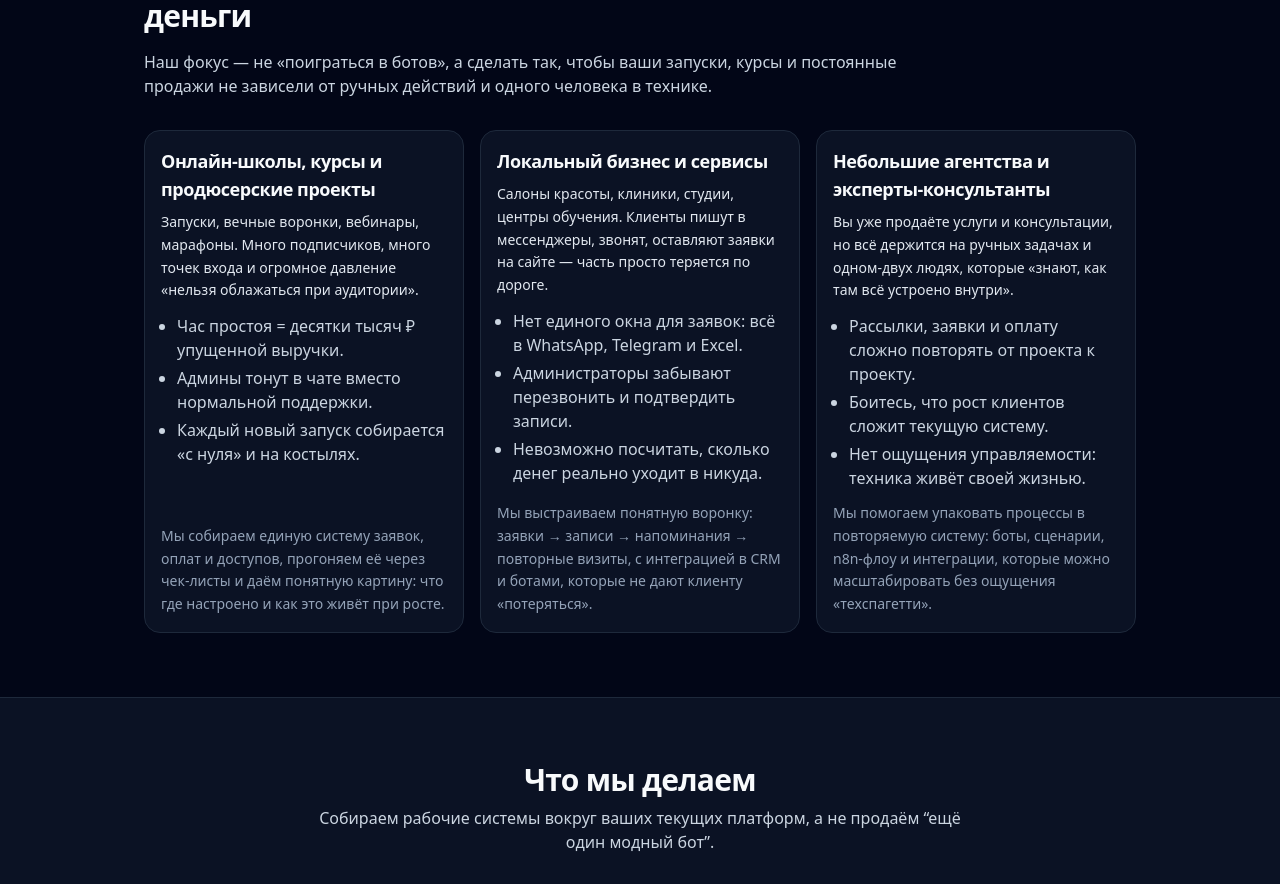
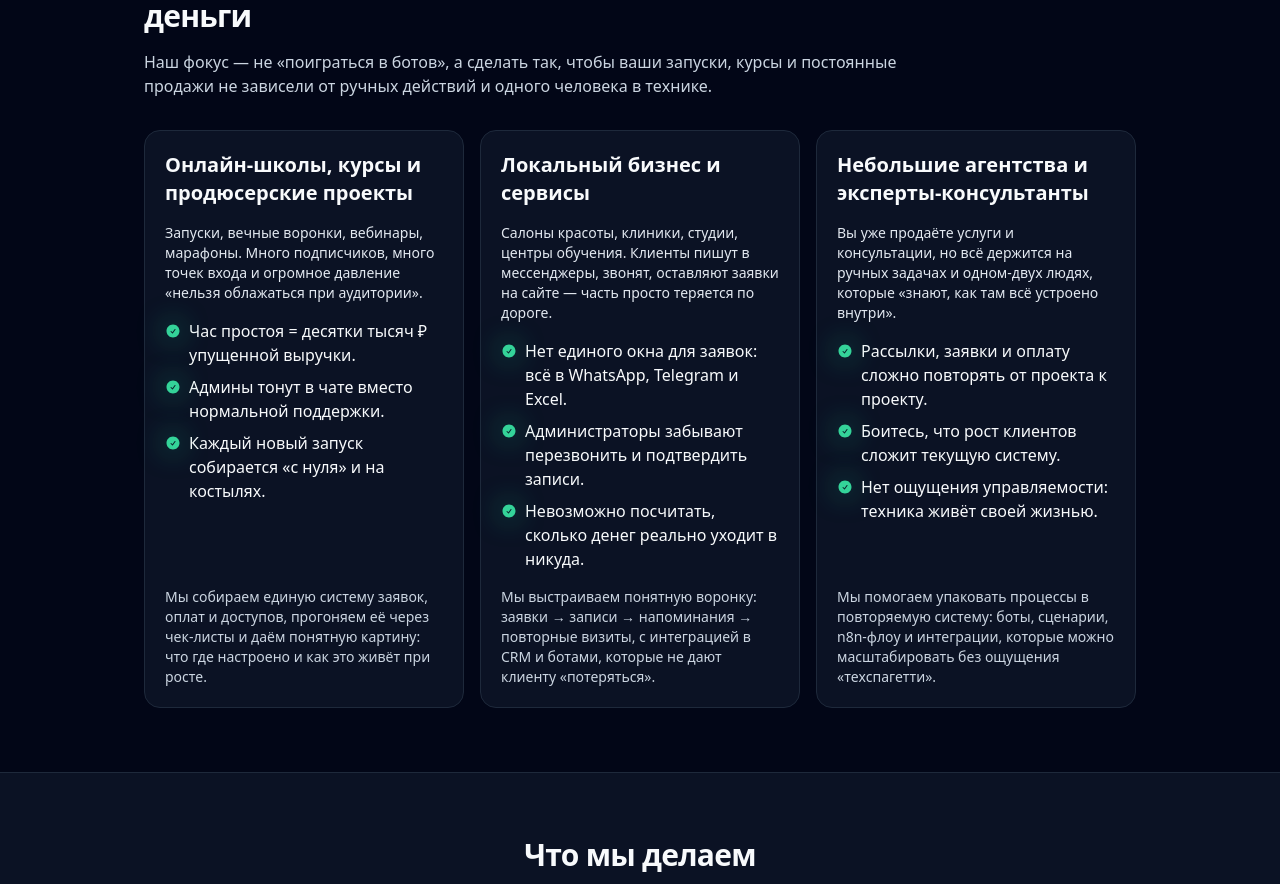
Before and after one commit to druzhbacompany/automatizator-site, a Next.js app: page / in a window 1280 px wide. Shown: the part 1666-2550 px from the top of the page. Built offline with nearby package versions, Linux system fonts and the light colour scheme.

Commit message:
feat: update segments styling and neon bullets

```diff
--- a/app/page.tsx
+++ b/app/page.tsx
@@ -193,21 +193,36 @@ export default function HomePage() {
 
         <div className="grid gap-4 md:grid-cols-3">
           {/* Сегмент 1 */}
-          <article className="rounded-2xl border border-slate-800 bg-slate-900/70 p-4 flex flex-col">
-            <h3 className="text-base md:text-lg font-semibold tracking-tight mb-2">
+          <article className="rounded-2xl border border-slate-800 bg-slate-900/70 p-5 flex flex-col">
+            <h3 className="text-lg md:text-xl font-semibold mb-4">
               Онлайн-школы, курсы и продюсерские проекты
             </h3>
-            <p className="text-sm leading-relaxed text-slate-200 mb-3">
+            <p className="text-xs md:text-sm text-slate-200 mb-4">
               Запуски, вечные воронки, вебинары, марафоны. Много подписчиков,
               много точек входа и огромное давление «нельзя облажаться при
               аудитории».
             </p>
-            <ul className="text-sm md:text-base leading-relaxed text-slate-300 space-y-1 mb-3 list-disc pl-4">
-              <li>Час простоя = десятки тысяч ₽ упущенной выручки.</li>
-              <li>Админы тонут в чате вместо нормальной поддержки.</li>
-              <li>Каждый новый запуск собирается «с нуля» и на костылях.</li>
+            <ul className="space-y-2 mb-4">
+              <li className="flex gap-2 items-start">
+                <CheckCircleIcon className="mt-1 h-4 w-4 flex-shrink-0 text-emerald-400 drop-shadow-[0_0_14px_rgba(16,185,129,0.9)]" />
+                <span className="text-sm md:text-base leading-relaxed text-slate-50">
+                  Час простоя = десятки тысяч ₽ упущенной выручки.
+                </span>
+              </li>
+              <li className="flex gap-2 items-start">
+                <CheckCircleIcon className="mt-1 h-4 w-4 flex-shrink-0 text-emerald-400 drop-shadow-[0_0_14px_rgba(16,185,129,0.9)]" />
+                <span className="text-sm md:text-base leading-relaxed text-slate-50">
+                  Админы тонут в чате вместо нормальной поддержки.
+                </span>
+              </li>
+              <li className="flex gap-2 items-start">
+                <CheckCircleIcon className="mt-1 h-4 w-4 flex-shrink-0 text-emerald-400 drop-shadow-[0_0_14px_rgba(16,185,129,0.9)]" />
+                <span className="text-sm md:text-base leading-relaxed text-slate-50">
+                  Каждый новый запуск собирается «с нуля» и на костылях.
+                </span>
+              </li>
             </ul>
-            <p className="text-sm leading-relaxed text-slate-400 mt-auto">
+            <p className="text-xs md:text-sm text-slate-300 mt-auto">
               Мы собираем единую систему заявок, оплат и доступов, прогоняем её
               через чек-листы и даём понятную картину: что где настроено и как
               это живёт при росте.
@@ -215,23 +230,36 @@ export default function HomePage() {
           </article>
 
           {/* Сегмент 2 */}
-          <article className="rounded-2xl border border-slate-800 bg-slate-900/70 p-4 flex flex-col">
-            <h3 className="text-base md:text-lg font-semibold tracking-tight mb-2">
+          <article className="rounded-2xl border border-slate-800 bg-slate-900/70 p-5 flex flex-col">
+            <h3 className="text-lg md:text-xl font-semibold mb-4">
               Локальный бизнес и сервисы
             </h3>
-            <p className="text-sm leading-relaxed text-slate-200 mb-3">
+            <p className="text-xs md:text-sm text-slate-200 mb-4">
               Салоны красоты, клиники, студии, центры обучения. Клиенты пишут в
               мессенджеры, звонят, оставляют заявки на сайте — часть просто
               теряется по дороге.
             </p>
-            <ul className="text-sm md:text-base leading-relaxed text-slate-300 space-y-1 mb-3 list-disc pl-4">
-              <li>
-                Нет единого окна для заявок: всё в WhatsApp, Telegram и Excel.
+            <ul className="space-y-2 mb-4">
+              <li className="flex gap-2 items-start">
+                <CheckCircleIcon className="mt-1 h-4 w-4 flex-shrink-0 text-emerald-400 drop-shadow-[0_0_14px_rgba(16,185,129,0.9)]" />
+                <span className="text-sm md:text-base leading-relaxed text-slate-50">
+                  Нет единого окна для заявок: всё в WhatsApp, Telegram и Excel.
+                </span>
               </li>
-              <li>Администраторы забывают перезвонить и подтвердить записи.</li>
-              <li>Невозможно посчитать, сколько денег реально уходит в никуда.</li>
+              <li className="flex gap-2 items-start">
+                <CheckCircleIcon className="mt-1 h-4 w-4 flex-shrink-0 text-emerald-400 drop-shadow-[0_0_14px_rgba(16,185,129,0.9)]" />
+                <span className="text-sm md:text-base leading-relaxed text-slate-50">
+                  Администраторы забывают перезвонить и подтвердить записи.
+                </span>
+              </li>
+              <li className="flex gap-2 items-start">
+                <CheckCircleIcon className="mt-1 h-4 w-4 flex-shrink-0 text-emerald-400 drop-shadow-[0_0_14px_rgba(16,185,129,0.9)]" />
+                <span className="text-sm md:text-base leading-relaxed text-slate-50">
+                  Невозможно посчитать, сколько денег реально уходит в никуда.
+                </span>
+              </li>
             </ul>
-            <p className="text-sm leading-relaxed text-slate-400 mt-auto">
+            <p className="text-xs md:text-sm text-slate-300 mt-auto">
               Мы выстраиваем понятную воронку: заявки → записи → напоминания →
               повторные визиты, с интеграцией в CRM и ботами, которые не дают
               клиенту «потеряться».
@@ -239,24 +267,37 @@ export default function HomePage() {
           </article>
 
           {/* Сегмент 3 */}
-          <article className="rounded-2xl border border-slate-800 bg-slate-900/70 p-4 flex flex-col">
-            <h3 className="text-base md:text-lg font-semibold tracking-tight mb-2">
+          <article className="rounded-2xl border border-slate-800 bg-slate-900/70 p-5 flex flex-col">
+            <h3 className="text-lg md:text-xl font-semibold mb-4">
               Небольшие агентства и эксперты-консультанты
             </h3>
-            <p className="text-sm leading-relaxed text-slate-200 mb-3">
+            <p className="text-xs md:text-sm text-slate-200 mb-4">
               Вы уже продаёте услуги и консультации, но всё держится на ручных
               задачах и одном-двух людях, которые «знают, как там всё устроено
               внутри».
             </p>
-            <ul className="text-sm md:text-base leading-relaxed text-slate-300 space-y-1 mb-3 list-disc pl-4">
-              <li>
-                Рассылки, заявки и оплату сложно повторять от проекта к
-                проекту.
+            <ul className="space-y-2 mb-4">
+              <li className="flex gap-2 items-start">
+                <CheckCircleIcon className="mt-1 h-4 w-4 flex-shrink-0 text-emerald-400 drop-shadow-[0_0_14px_rgba(16,185,129,0.9)]" />
+                <span className="text-sm md:text-base leading-relaxed text-slate-50">
+                  Рассылки, заявки и оплату сложно повторять от проекта к
+                  проекту.
+                </span>
               </li>
-              <li>Боитесь, что рост клиентов сложит текущую систему.</li>
-              <li>Нет ощущения управляемости: техника живёт своей жизнью.</li>
+              <li className="flex gap-2 items-start">
+                <CheckCircleIcon className="mt-1 h-4 w-4 flex-shrink-0 text-emerald-400 drop-shadow-[0_0_14px_rgba(16,185,129,0.9)]" />
+                <span className="text-sm md:text-base leading-relaxed text-slate-50">
+                  Боитесь, что рост клиентов сложит текущую систему.
+                </span>
+              </li>
+              <li className="flex gap-2 items-start">
+                <CheckCircleIcon className="mt-1 h-4 w-4 flex-shrink-0 text-emerald-400 drop-shadow-[0_0_14px_rgba(16,185,129,0.9)]" />
+                <span className="text-sm md:text-base leading-relaxed text-slate-50">
+                  Нет ощущения управляемости: техника живёт своей жизнью.
+                </span>
+              </li>
             </ul>
-            <p className="text-sm leading-relaxed text-slate-400 mt-auto">
+            <p className="text-xs md:text-sm text-slate-300 mt-auto">
               Мы помогаем упаковать процессы в повторяемую систему: боты,
               сценарии, n8n-флоу и интеграции, которые можно масштабировать без
               ощущения «техспагетти».
```
